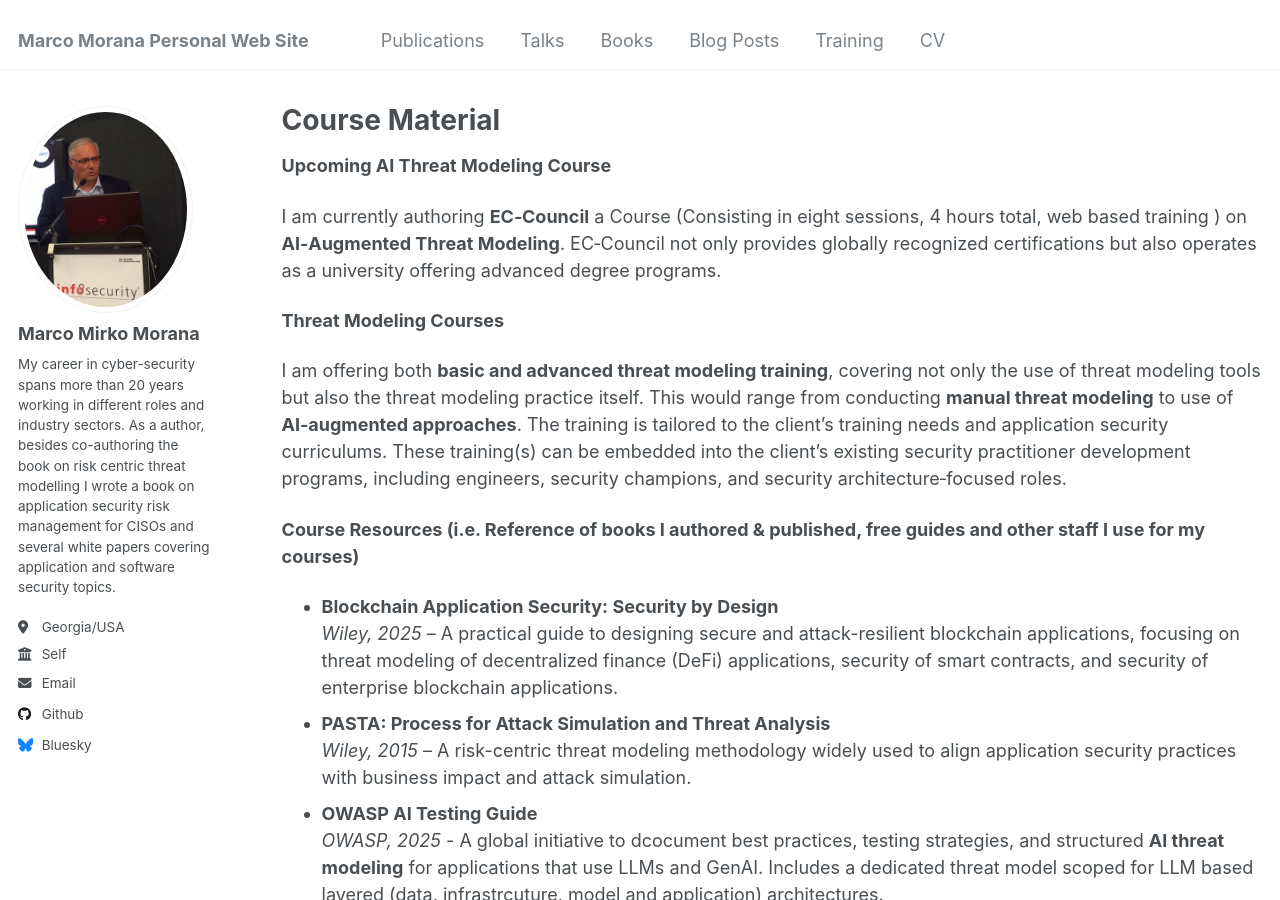
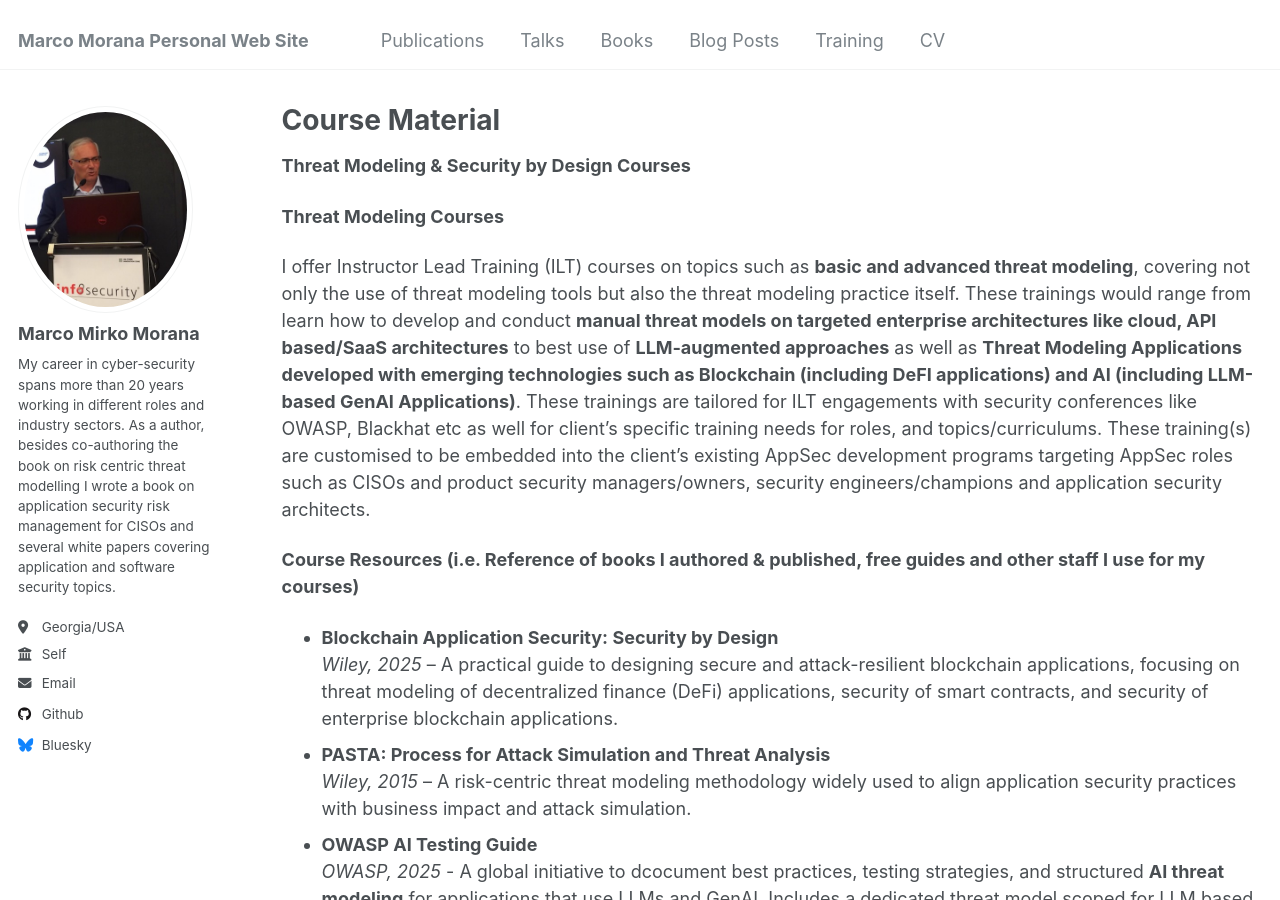
Before and after one commit to mmorana1/marcom, a Jekyll site: the page built from _pages/trainings.html, in a window 1280 px wide and 900 px high. Built offline with Jekyll 4.4.1, drawn with Linux system fonts in a browser that asks for light colours.

Commit message:
Update trainings.html

```diff
--- a/_pages/trainings.html
+++ b/_pages/trainings.html
@@ -4,18 +4,15 @@ title: "Course Material"
 permalink: /trainings/
 author_profile: true
 ---
-<p> <strong> Upcoming AI Threat Modeling Course </strong></p>
- <p class="lead">
-      I am currently authoring <strong>EC‑Council</strong> a Course (Consisting in eight sessions, 4 hours total, web based training ) on <strong>AI‑Augmented Threat Modeling</strong>.
-      EC‑Council not only provides globally recognized certifications but also operates as a university offering advanced degree programs.
-</p>
+<p> <strong> Threat Modeling & Security by Design Courses </strong></p>
+
 <p> <strong> Threat Modeling Courses </strong></p>
 <p>
-      I am offering both <strong>basic and advanced threat modeling training</strong>, covering not only the use of threat modeling tools
-      but also the threat modeling practice itself. This would range from conducting <strong>manual threat modeling</strong> to use of
-      <strong>AI‑augmented approaches</strong>. The training is tailored to the client’s training needs and application security curriculums.
-      These training(s) can be embedded into the client’s existing security practitioner development programs, including
-      engineers, security champions, and security architecture‑focused roles.
+      I offer Instructor Lead Training (ILT) courses on topics such as <strong>basic and advanced threat modeling</strong>, covering not only the use of threat modeling tools
+      but also the threat modeling practice itself. These trainings would range from learn how to develop and conduct <strong>manual threat models on targeted enterprise architectures like cloud, API based/SaaS architectures</strong> to best use of
+      <strong>LLM‑augmented approaches</strong> as well as <strong>Threat Modeling Applications developed with emerging technologies such as Blockchain (including DeFI applications) and AI (including LLM-based GenAI Applications)</strong>. These trainings are tailored for ILT engagements with security conferences like OWASP, Blackhat etc as well for client’s specific training needs for roles, and topics/curriculums.
+      These training(s) are customised to be embedded into the client’s existing AppSec development programs targeting AppSec roles such as CISOs and product security managers/owners, security
+      engineers/champions and application security architects.
 </p>
 <p> <strong>Course Resources (i.e. Reference of books I authored & published, free guides and other staff I use for my courses) </strong> </p>
 <ul style="margin-top: 0;">
```
